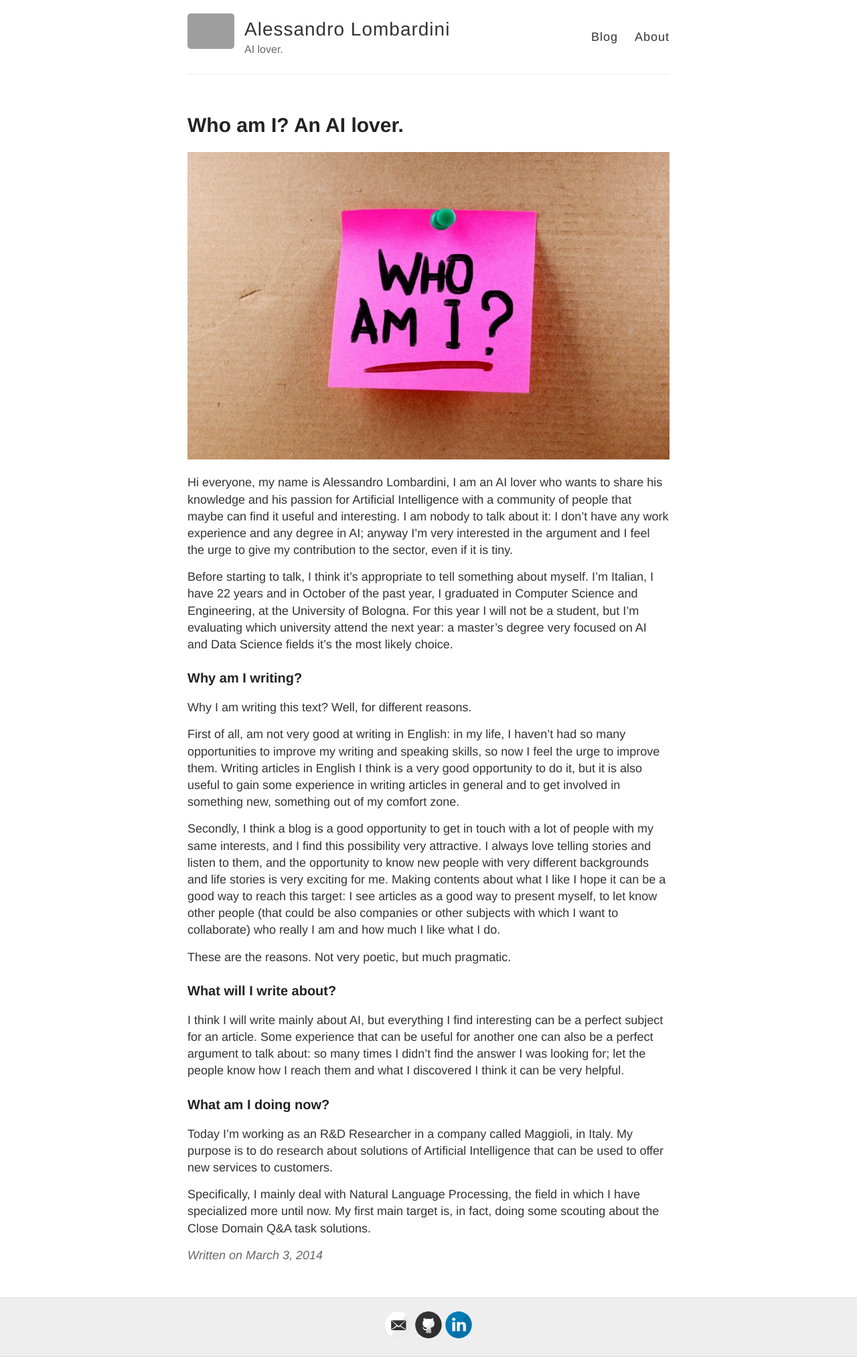
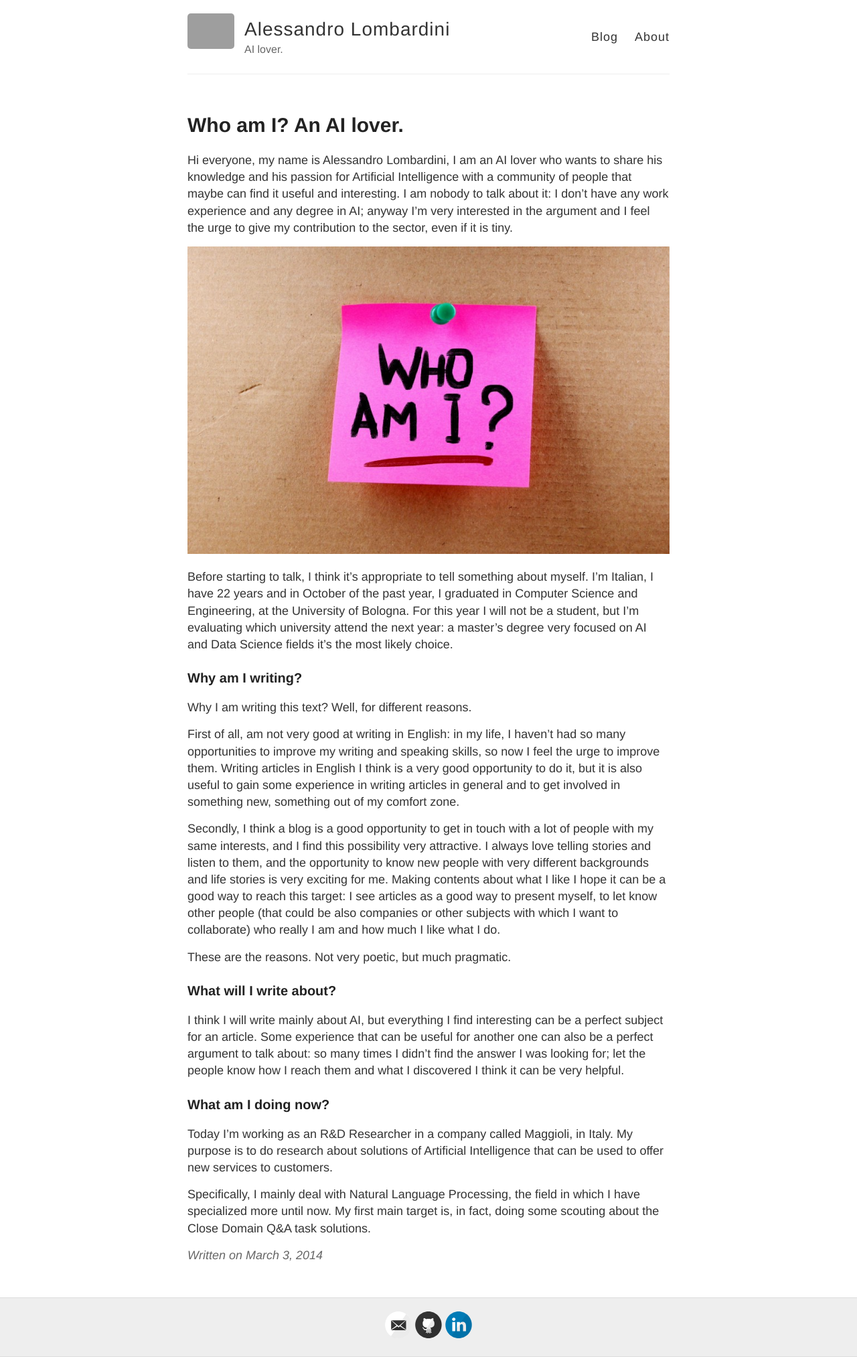
Before and after one commit to alessandrolombardini/alessandrolombardini.github.io, a Jekyll site: the page built from _posts/2014-3-3-Hello-World.md, in a window 1280 px wide. Shown: the whole page at 67% size. Built offline with Jekyll 4.4.1, drawn with Linux system fonts in a browser that asks for light colours.

```diff
--- a/_posts/2014-3-3-Hello-World.md
+++ b/_posts/2014-3-3-Hello-World.md
@@ -4,9 +4,9 @@ title: Who am I? An AI lover.
 published: true
 ---
 
+Hi everyone, my name is Alessandro Lombardini, I am an AI lover who wants to share his knowledge and his passion for Artificial Intelligence with a community of people that maybe can find it useful and interesting. I am nobody to talk about it: I don’t have any work experience and any degree in AI; anyway I’m very interested in the argument and I feel the urge to give my contribution to the sector, even if it is tiny.
+
 ![who-am-i.jpeg]({{site.baseurl}}/images/who-am-i.jpeg)
-
-Hi everyone, my name is Alessandro Lombardini, I am an AI lover who wants to share his knowledge and his passion for Artificial Intelligence with a community of people that maybe can find it useful and interesting. I am nobody to talk about it: I don’t have any work experience and any degree in AI; anyway I’m very interested in the argument and I feel the urge to give my contribution to the sector, even if it is tiny.
 
 Before starting to talk, I think it’s appropriate to tell something about myself. I’m Italian, I have 22 years and in October of the past year, I graduated in Computer Science and Engineering, at the University of Bologna. For this year I will not be a student, but I’m evaluating which university attend the next year: a master's degree very focused on AI and Data Science fields it’s the most likely choice.
 
```
